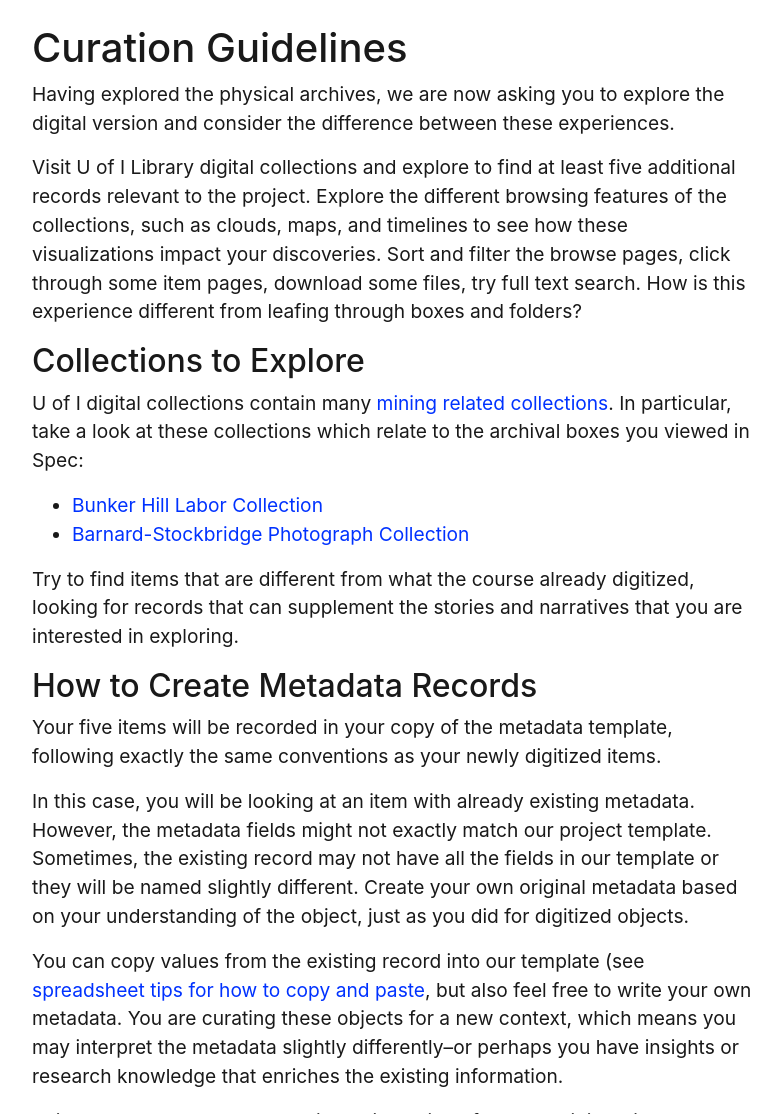
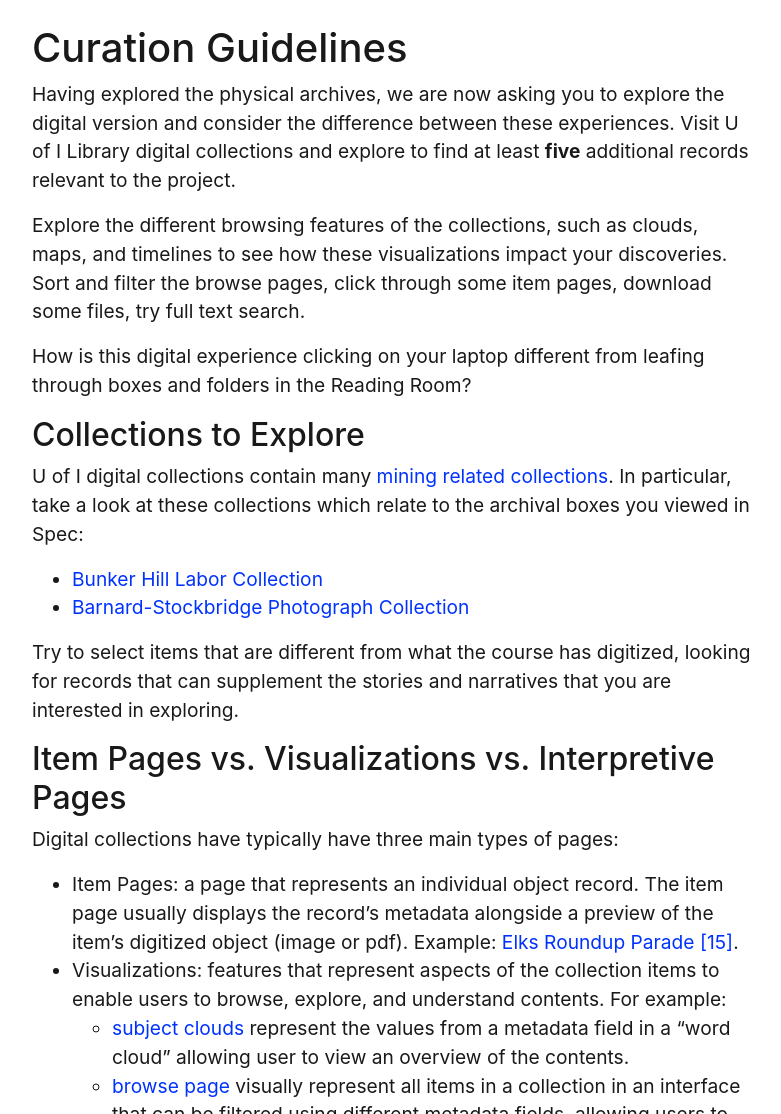
Before and after one commit to evanwill/hist-454-2022, a Jekyll site: the page built from pages/project/curation.md, in a window 1280 px wide and 1400 px high. Shown: the part 286-1400 px from the top of the window, without its empty margins (248-1029 px from the left). Built offline with Jekyll 4.4.1, drawn with Linux system fonts in a browser that asks for light colours; some of the changed text lies outside the part shown.

Commit message:
curation details

```diff
--- a/pages/project/curation.md
+++ b/pages/project/curation.md
@@ -7,11 +7,12 @@
 # Curation Guidelines
 
 Having explored the physical archives, we are now asking you to explore the digital version and consider the difference between these experiences.
+Visit U of I Library digital collections and explore to find at least **five** additional records relevant to the project.
 
-Visit U of I Library digital collections and explore to find at least five additional records relevant to the project.
 Explore the different browsing features of the collections, such as clouds, maps, and timelines to see how these visualizations impact your discoveries.
 Sort and filter the browse pages, click through some item pages, download some files, try full text search.
-How is this experience different from leafing through boxes and folders?
+
+How is this digital experience clicking on your laptop different from leafing through boxes and folders in the Reading Room?
 
 ## Collections to Explore
 
@@ -21,18 +22,31 @@
 - [Bunker Hill Labor Collection](https://www.lib.uidaho.edu/digital/bunkerhill/)
 - [Barnard-Stockbridge Photograph Collection](https://www.lib.uidaho.edu/digital/barstock/)
 
-Try to find items that are different from what the course already digitized, looking for records that can supplement the stories and narratives that you are interested in exploring.
+Try to select items that are different from what the course has digitized, looking for records that can supplement the stories and narratives that you are interested in exploring.
+
+## Item Pages vs. Visualizations vs. Interpretive Pages
+
+Digital collections have typically have three main types of pages:
+
+- Item Pages: a page that represents an individual object record. The item page usually displays the record's metadata alongside a preview of the item's digitized object (image or pdf). Example: [Elks Roundup Parade [15]](https://www.lib.uidaho.edu/digital/barstock/items/barstock2181.html).
+- Visualizations: features that represent aspects of the collection items to enable users to browse, explore, and understand contents. For example:
+    - [subject clouds](https://www.lib.uidaho.edu/digital/barstock/subjects.html) represent the values from a metadata field in a "word cloud" allowing user to view an overview of the contents.
+    - [browse page](https://www.lib.uidaho.edu/digital/barstock/browse.html) visually represent all items in a collection in an interface that can be filtered using different metadata fields, allowing users to visually browse through all contents.
+    - [table view](https://www.lib.uidaho.edu/digital/barstock/data/) represent all items in a spreadsheet-like interface allowing users to filter and sort based on metadata values.
+    - [map view](https://www.lib.uidaho.edu/digital/barstock/map.html) places markers for all items with lat/long on a map allowing users to browse geographically.
+- Interpretive Pages: pages on the site which provide narrative, interpretive content for the user. These often combine collection items with descriptive text, providing contextual details and telling stories using the records. Example: [About Barnard-Stockbridge Photograph Collection](https://www.lib.uidaho.edu/digital/barstock/about.html).
 
 ## How to Create Metadata Records
 
 Your five items will be recorded in your copy of the metadata template, following exactly the same conventions as your newly digitized items.
 
 In this case, you will be looking at an item with already existing metadata.
-However, the metadata fields might not exactly match our project template.
-Sometimes, the existing record may not have all the fields in our template or they will be named slightly different.
-Create your own original metadata based on your understanding of the object, just as you did for digitized objects.
+However, the metadata fields might not exactly match our project template--
+sometimes the existing record may not have all the fields in our template, they might be named slightly differently, the fields might be used in a different way specific to the original collection, or they might not be that good!
 
-You can copy values from the existing record into our template (see [spreadsheet tips for how to copy and paste]({{ '/spreadsheets.html' | relative_url }}), but also feel free to write your own metadata.
+You will be creating your own original metadata record based on your understanding of the object, just as you did for digitized objects.
+
+If the existing metadata values make sense for our template, then you can directly copy the values from the item page into our template (see [spreadsheet tips for how to copy and paste]({{ '/spreadsheets.html' | relative_url }}), but also feel free to write your own metadata.
 You are curating these objects for a new context, which means you may interpret the metadata slightly differently--or perhaps you have insights or research knowledge that enriches the existing information.
 
 Think about why you choose this particular item for our exhibit project and ensure those reasons are reflected in the metadata.
@@ -50,6 +64,11 @@
 These options might not work as expected, but they *do* contain the information needed so we can fix it later!
 Alternatively, try to find the item you are viewing on CONTENTdm back in the main collection interface and copy the download links from there.
 
+### description field
+
+You will likely want to enhance the description of existing records to better relate to the context of this project's exhibit.
+For example, items in a collection often have some information assumed based on being in context of the collection--some of that background may need to be added to the description to ensure the item can be understood in the new context.
+
 ### source field
 
 If your curated item has a Source field available in the existing metadata, please copy it into your record, and add a link to the item page after.
```
Also changed, not shown: pages/project/metadata.md (+5 -1 lines).
